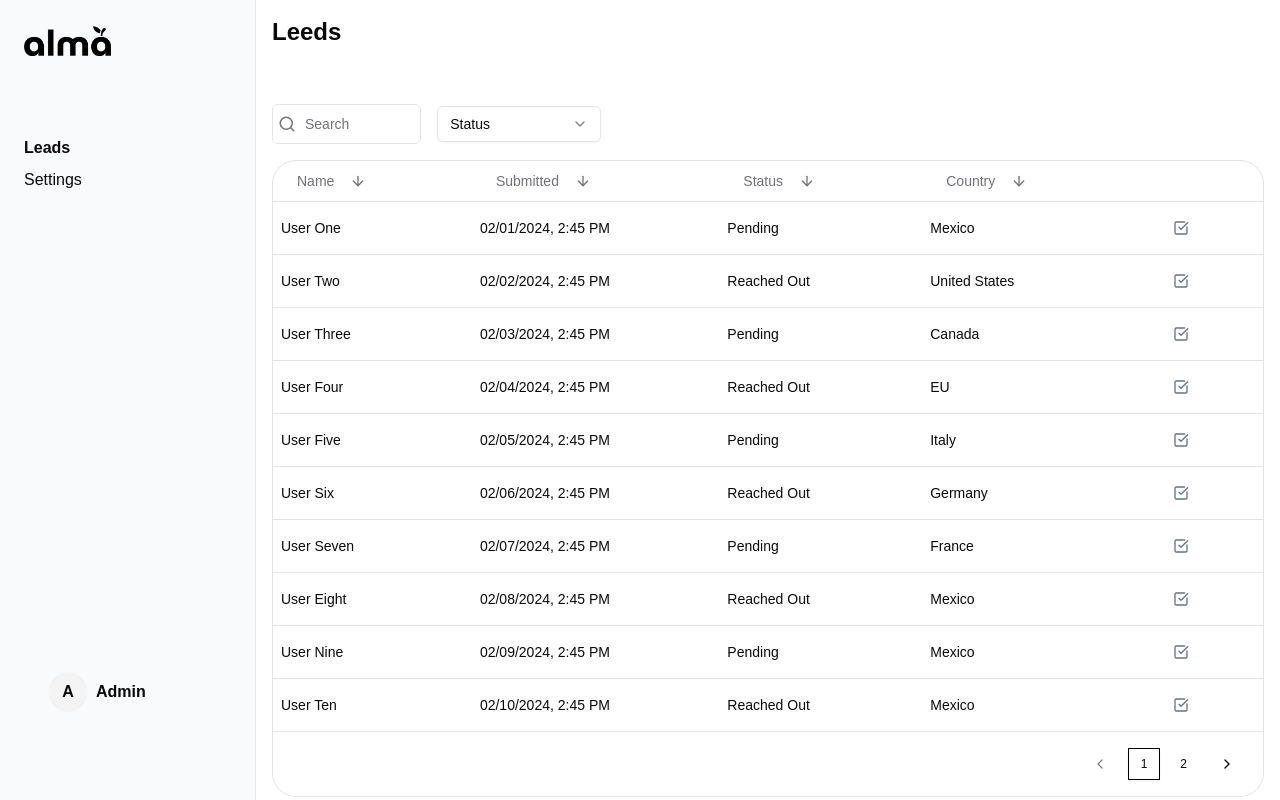
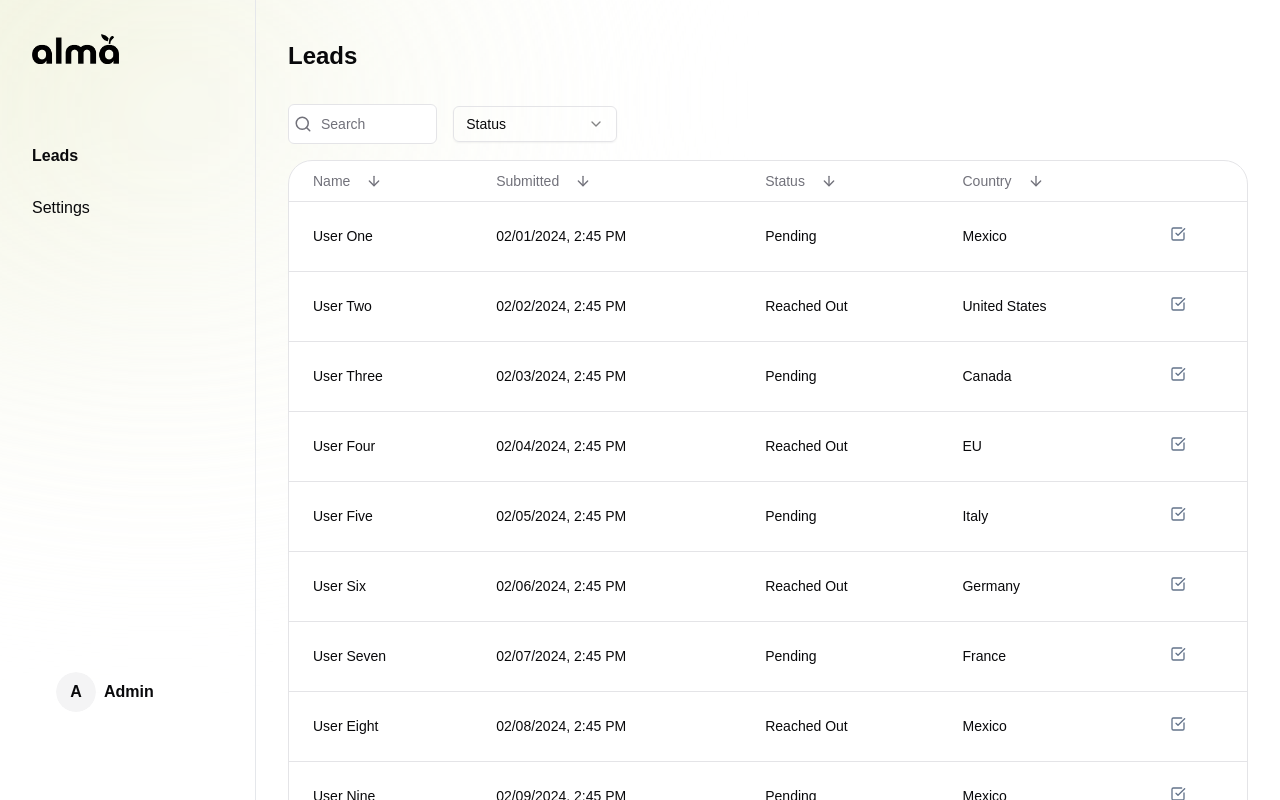
Before and after one commit to eavary/leads-app, a Next.js app: page /admin in a window 1280 px wide. Built offline with nearby package versions, Linux system fonts and the light colour scheme.

Commit message:
[admin] shadcn/radix components, table styling, gradient

```diff
--- a/package.json
+++ b/package.json
@@ -14,6 +14,7 @@
     "@radix-ui/react-dropdown-menu": "^2.1.2",
     "@radix-ui/react-select": "^2.1.2",
     "@radix-ui/react-slot": "^1.1.0",
+    "@radix-ui/react-tooltip": "^1.1.4",
     "@tanstack/react-table": "^8.20.5",
     "class-variance-authority": "^0.7.1",
     "clsx": "^2.1.1",
--- a/src/app/admin/columns.tsx
+++ b/src/app/admin/columns.tsx
@@ -4,6 +4,12 @@ import { ColumnDef } from '@tanstack/react-table'
 import { ArrowUp, ArrowDown, SquareCheckBig } from 'lucide-react'
 
 import { Button } from "@/components/ui/button"
+import {
+  Tooltip,
+  TooltipContent,
+  TooltipProvider,
+  TooltipTrigger,
+} from "@/components/ui/tooltip"
 
 import type { Lead } from "@/types/lead"
 
@@ -11,7 +17,6 @@ export const columns: ColumnDef<Lead>[] = [
   {
     accessorKey: "name",
     header: ({ column }) => (
-      <>
       <Button
         variant="ghost"
         className="flex items-center space-x-1"
@@ -24,13 +29,11 @@ export const columns: ColumnDef<Lead>[] = [
           <ArrowDown className="ml-2 h-4 w-4" />
         )}
       </Button>
-      </>
     ),
   },
   {
     accessorKey: "submitted",
     header: ({ column }) => (
-      <>
       <Button
         variant="ghost"
         className="flex items-center space-x-1"
@@ -43,13 +46,11 @@ export const columns: ColumnDef<Lead>[] = [
           <ArrowDown className="ml-2 h-4 w-4" />
         )}
       </Button>
-      </>
     ),
   },
   {
     accessorKey: "status",
     header: ({ column }) => (
-      <>
       <Button
         variant="ghost"
         className="flex items-center space-x-1"
@@ -62,7 +63,6 @@ export const columns: ColumnDef<Lead>[] = [
           <ArrowDown className="ml-2 h-4 w-4" />
         )}
       </Button>
-      </>
     ),
   },
   {
@@ -89,13 +89,19 @@ export const columns: ColumnDef<Lead>[] = [
     cell: ({ row }) => {
       const lead = row.original
       return (
-        <Button
-          variant="ghost"
+        <TooltipProvider>
+          <Tooltip>
+            <TooltipTrigger
                 className="hover:bg-transparent text-slate-500 hover:text-slate-900"
                 onClick={() => console.log("Update lead", lead)}
             >
               <SquareCheckBig className="ml-2 h-4 w-4" />
-        </Button>
+            </TooltipTrigger>
+            <TooltipContent>
+              Update Status
+            </TooltipContent>
+          </Tooltip>
+        </TooltipProvider>
       )
     },
   },
--- a/src/app/admin/data-table.tsx
+++ b/src/app/admin/data-table.tsx
@@ -87,7 +87,7 @@ export function DataTable<TData, TValue>({
           </SelectContent>
         </Select>
       </div>
-      <div className="rounded-3xl border">
+      <div className="rounded-3xl border bg-white">
         <Table>
           <TableHeader>
             {table.getHeaderGroups().map((headerGroup) => (
@@ -115,7 +115,7 @@ export function DataTable<TData, TValue>({
                   data-state={row.getIsSelected() && "selected"}
                 >
                   {row.getVisibleCells().map((cell) => (
-                    <TableCell key={cell.id}>
+                    <TableCell key={cell.id} className="p-6">
                       {flexRender(cell.column.columnDef.cell, cell.getContext())}
                     </TableCell>
                   ))}
--- a/src/app/admin/layout.tsx
+++ b/src/app/admin/layout.tsx
@@ -10,15 +10,25 @@ export default function Layout({ children }: { children: React.ReactNode }) {
   return (
     <div className="flex h-screen overflow-hidden">
 
+      {/* Radial gradient blur overlay */}
+      <div
+        className="absolute -top-1/4 -left-1/4
+                    w-3/4 h-3/4
+                    bg-[radial-gradient(closest-corner_at_25%_25%,_#d4d99b_80%,_white_100%)]
+                    opacity-80
+                    blur-[200px]
+                    pointer-events-none"
+      />
+
       {/* Sidebar */}
-      <div className="flex flex-col justify-between w-64 bg-gray-50 border-r border-gray-200 p-6 pb-16">
+      <div className="flex flex-col justify-between w-64 border-r border-gray-200 p-8 pb-16 relative bg-transparent">
         <nav className="flex flex-col flex-grow">
 
           <div className="mb-16">
             <img src="/logo.png" alt="Logo" className="h-8 w-auto" />
           </div>
 
-          <ul className="mt-4 space-y-2">
+          <ul className="mt-4 space-y-7">
             <li className="font-bold">Leads</li>
             <li>Settings</li>
           </ul>
@@ -33,7 +43,9 @@ export default function Layout({ children }: { children: React.ReactNode }) {
       </div>
 
       {/* Main content */}
-      <main className="flex-1 overflow-y-auto p-0 lg:p-4">{children}</main>
+      <main className="flex-1 overflow-y-auto p-8 relative bg-transparent">
+        {children}
+        </main>
     </div>
   )
 }
--- a/src/app/admin/page.tsx
+++ b/src/app/admin/page.tsx
@@ -96,9 +96,9 @@ export default async function AdminPage() {
   const data = await getData()
 
   return (
-    <section>
-      <h1 className="text-2xl font-bold">Leeds</h1>
-      <div className="container mx-auto py-10">
+    <section className="pt-2">
+      <h1 className="text-2xl font-bold">Leads</h1>
+      <div className="container mx-auto py-4">
         <DataTable columns={columns} data={data} />
       </div>
     </section>
--- /dev/null
+++ b/src/components/ui/tooltip.tsx
@@ -0,0 +1,32 @@
+"use client"
+
+import * as React from "react"
+import * as TooltipPrimitive from "@radix-ui/react-tooltip"
+
+import { cn } from "@/lib/utils"
+
+const TooltipProvider = TooltipPrimitive.Provider
+
+const Tooltip = TooltipPrimitive.Root
+
+const TooltipTrigger = TooltipPrimitive.Trigger
+
+const TooltipContent = React.forwardRef<
+  React.ElementRef<typeof TooltipPrimitive.Content>,
+  React.ComponentPropsWithoutRef<typeof TooltipPrimitive.Content>
+>(({ className, sideOffset = 4, ...props }, ref) => (
+  <TooltipPrimitive.Portal>
+    <TooltipPrimitive.Content
+      ref={ref}
+      sideOffset={sideOffset}
+      className={cn(
+        "z-50 overflow-hidden rounded-md bg-primary px-3 py-1.5 text-xs text-primary-foreground animate-in fade-in-0 zoom-in-95 data-[state=closed]:animate-out data-[state=closed]:fade-out-0 data-[state=closed]:zoom-out-95 data-[side=bottom]:slide-in-from-top-2 data-[side=left]:slide-in-from-right-2 data-[side=right]:slide-in-from-left-2 data-[side=top]:slide-in-from-bottom-2",
+        className
+      )}
+      {...props}
+    />
+  </TooltipPrimitive.Portal>
+))
+TooltipContent.displayName = TooltipPrimitive.Content.displayName
+
+export { Tooltip, TooltipTrigger, TooltipContent, TooltipProvider }
```
Also changed, not shown: 1 other file (tests, documents, lock files or other folders). Lines whose indentation alone changed are shown as unchanged.
